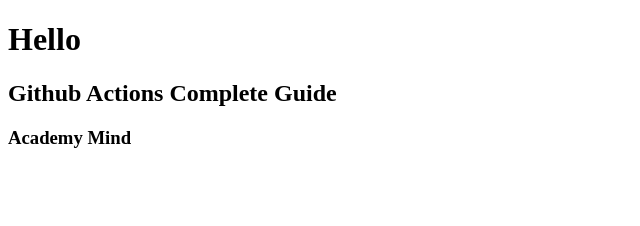
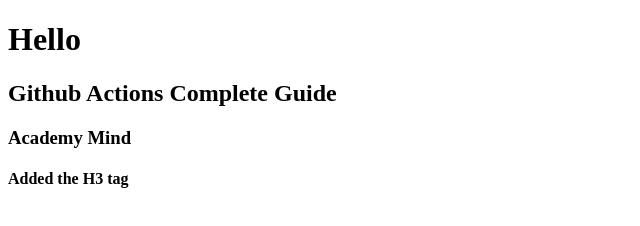
Before and after one commit to pabhila/github-actions-complete-guide, a plain HTML site: page index.html in a window 1280 px wide. Shown: the whole page, without its empty margins (0-640 px from the left). Drawn offline with Linux system fonts and the light colour scheme.

Commit message:
added the h4 tag

```diff
--- a/index.html
+++ b/index.html
@@ -7,5 +7,6 @@
     <h1>Hello</h1>
     <h2>Github Actions Complete Guide</h2>
     <h3>Academy Mind</h3>
+    <h4>Added the H3 tag</h4>
 </body>
 </html>
```
